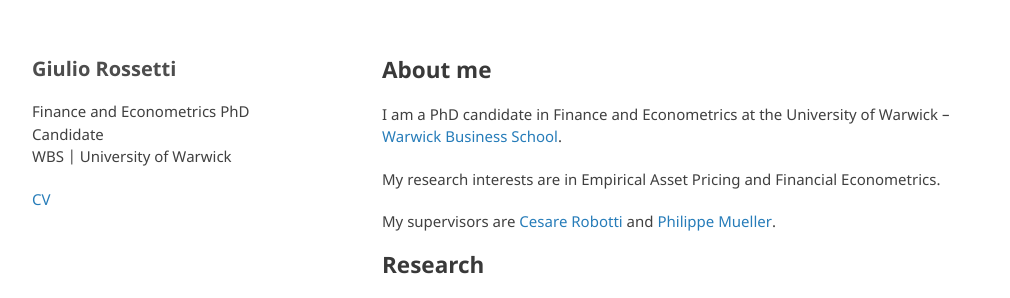
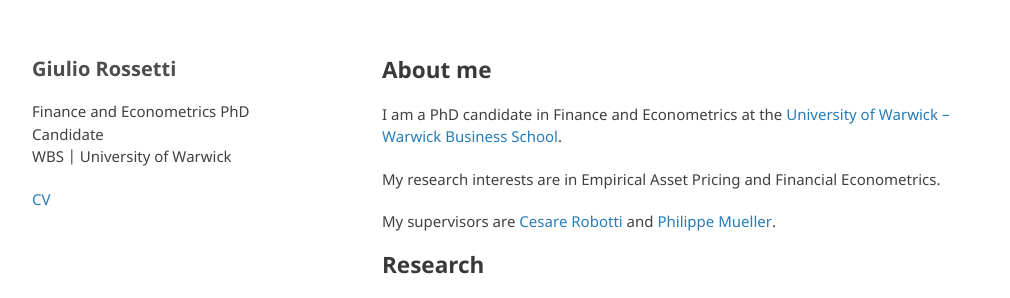
Before and after one commit to GiulioRossetti94/giuliorossetti94.github.io, a Jekyll site: the page built from index.md, in a window 1280 px wide. Shown: the top 298 px of the page, without its empty margins (133-1143 px from the left). Built offline with Jekyll 4.4.1, drawn with Linux system fonts in a browser that asks for light colours; the repository's description, which GitHub fills in, is left out; our own code applies the rules of GitHub Pages for plain Markdown files.

```diff
--- a/index.md
+++ b/index.md
@@ -4,7 +4,7 @@ layout: default
 
 ## About me
 
-I am a PhD candidate in Finance and Econometrics at the University of Warwick -- [Warwick Business School](http://wbs.ac.uk/).
+I am a PhD candidate in Finance and Econometrics at the [University of Warwick -- Warwick Business School](http://wbs.ac.uk/).
 
 My research interests are in Empirical Asset Pricing and Financial Econometrics.
 
```
